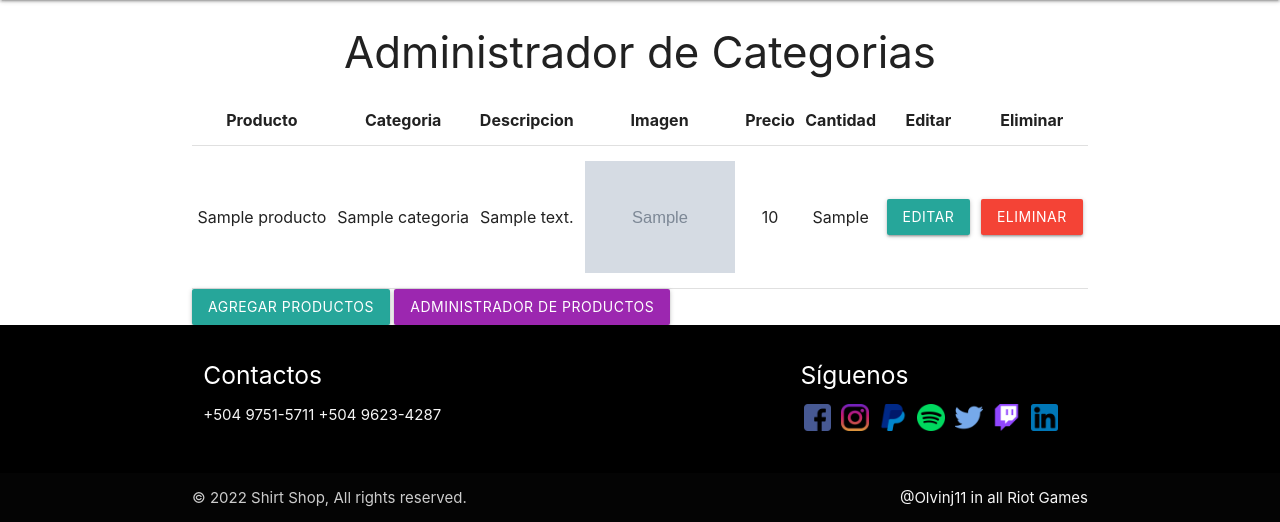
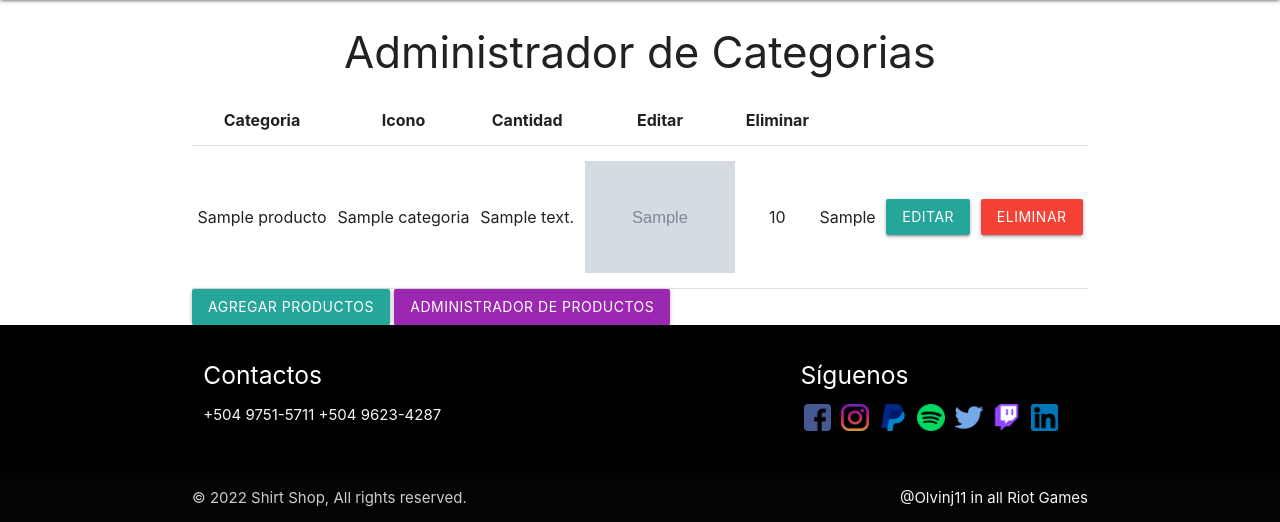
Before and after one commit to Olvinj11/Shirt-Short, a PHP site: page /proyecto_web/index.php?modulo=admin_categorias in a window 1280 px wide. Shown: the part 64-586 px from the top of the page. Run offline with PHP 8.4, Linux system fonts and the light colour scheme; tables that the repository leaves empty or names only in its code hold one stand-in row (values such as "Sample post"); grey boxes marked "Sample" are stand-in pictures.

Commit message:
quinto commit

```diff
--- a/modulos/admin_categorias.php
+++ b/modulos/admin_categorias.php
@@ -6,11 +6,8 @@ global $urlweb;
 <table class="white centered">
     <thead>
         <tr>
-            <th>Producto</th>
             <th>Categoria</th>
-            <th>Descripcion</th>
-            <th>Imagen</th>
-            <th>Precio</th>
+            <th>Icono</th>
             <th>Cantidad</th>
             <th>Editar</th>
             <th>Eliminar</th>
```
